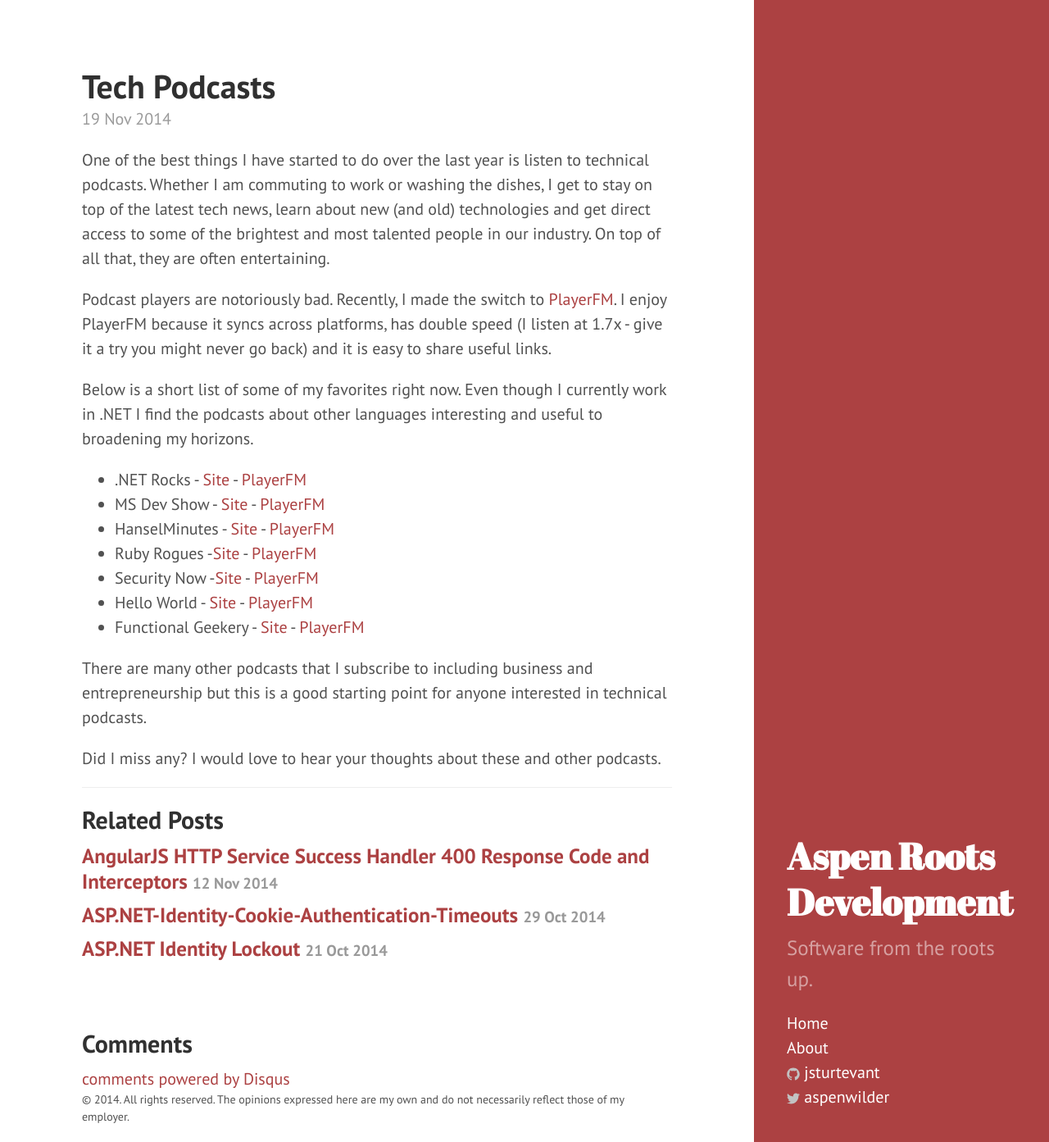
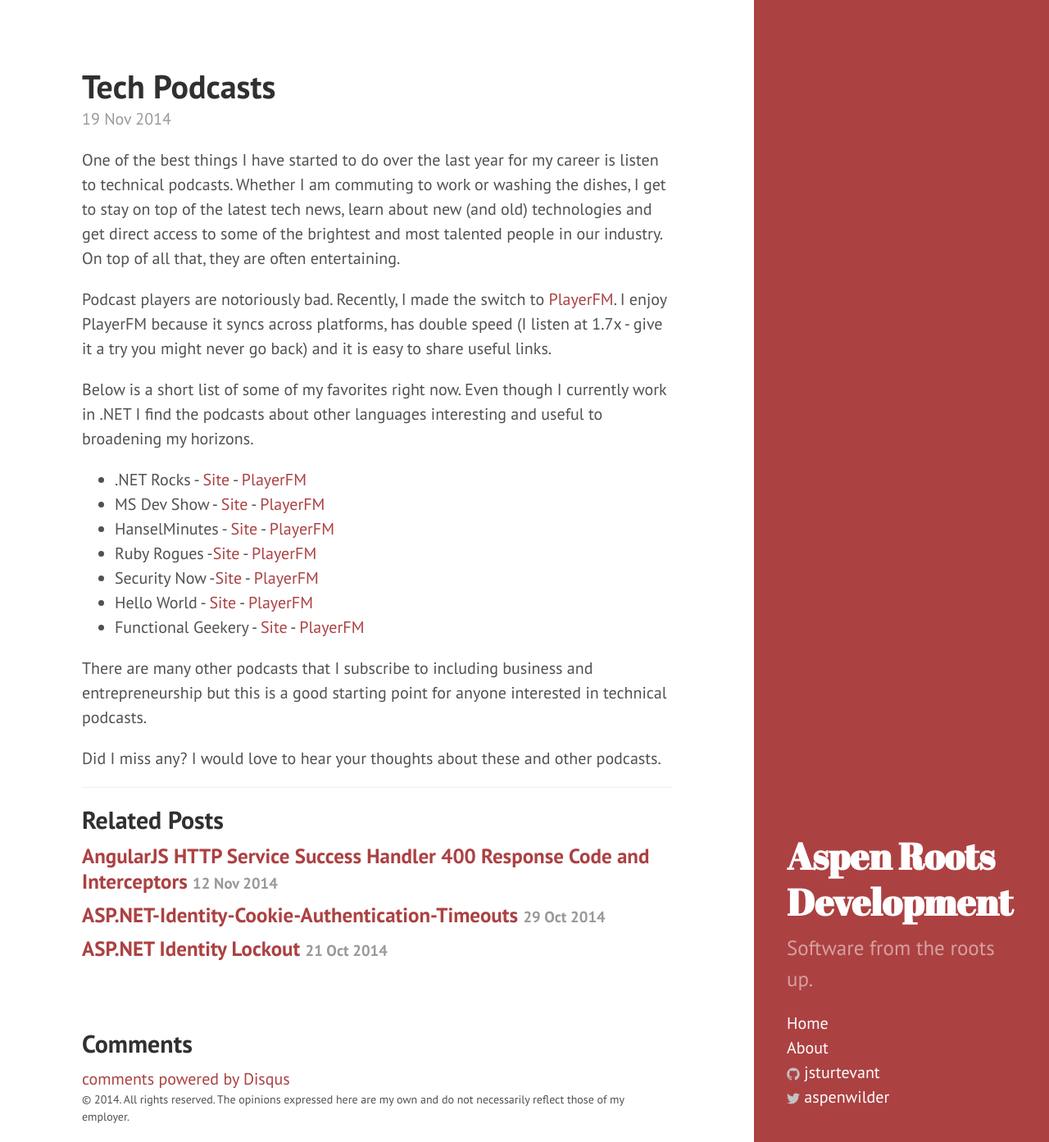
Before and after one commit to jsturtevant/jsturtevant.github.io, a Jekyll site: the page built from _posts/2014-11-19-Tech-Podcasts.markdown, in a window 1280 px wide and 1393 px high. Shown: the whole window at 82% size. Built offline with Jekyll 4.4.1, drawn with Linux system fonts in a browser that asks for light colours; Markdown is read by kramdown in place of the engine named in the settings; comment, search, counter and statistics services are not loaded.

Commit message:
a final tweak

```diff
--- a/_posts/2014-11-19-Tech-Podcasts.markdown
+++ b/_posts/2014-11-19-Tech-Podcasts.markdown
@@ -5,7 +5,7 @@ date:   2014-11-19
 categories: csharp, fun
 ---
 
-One of the best things I have started to do over the last year is listen to technical podcasts.  Whether I am commuting to work or washing the dishes, I get to stay on top of the latest tech news, learn about new (and old) technologies and get direct access to some of the brightest and most talented people in our industry.  On top of all that, they are often entertaining.
+One of the best things I have started to do over the last year for my career is listen to technical podcasts.  Whether I am commuting to work or washing the dishes, I get to stay on top of the latest tech news, learn about new (and old) technologies and get direct access to some of the brightest and most talented people in our industry.  On top of all that, they are often entertaining.
 
 Podcast players are notoriously bad.  Recently, I made the switch to [PlayerFM](https://player.fm/). I enjoy PlayerFM because it syncs across platforms, has double speed (I listen at 1.7x - give it a try you might never go back) and it is easy to share useful links.
 
```
